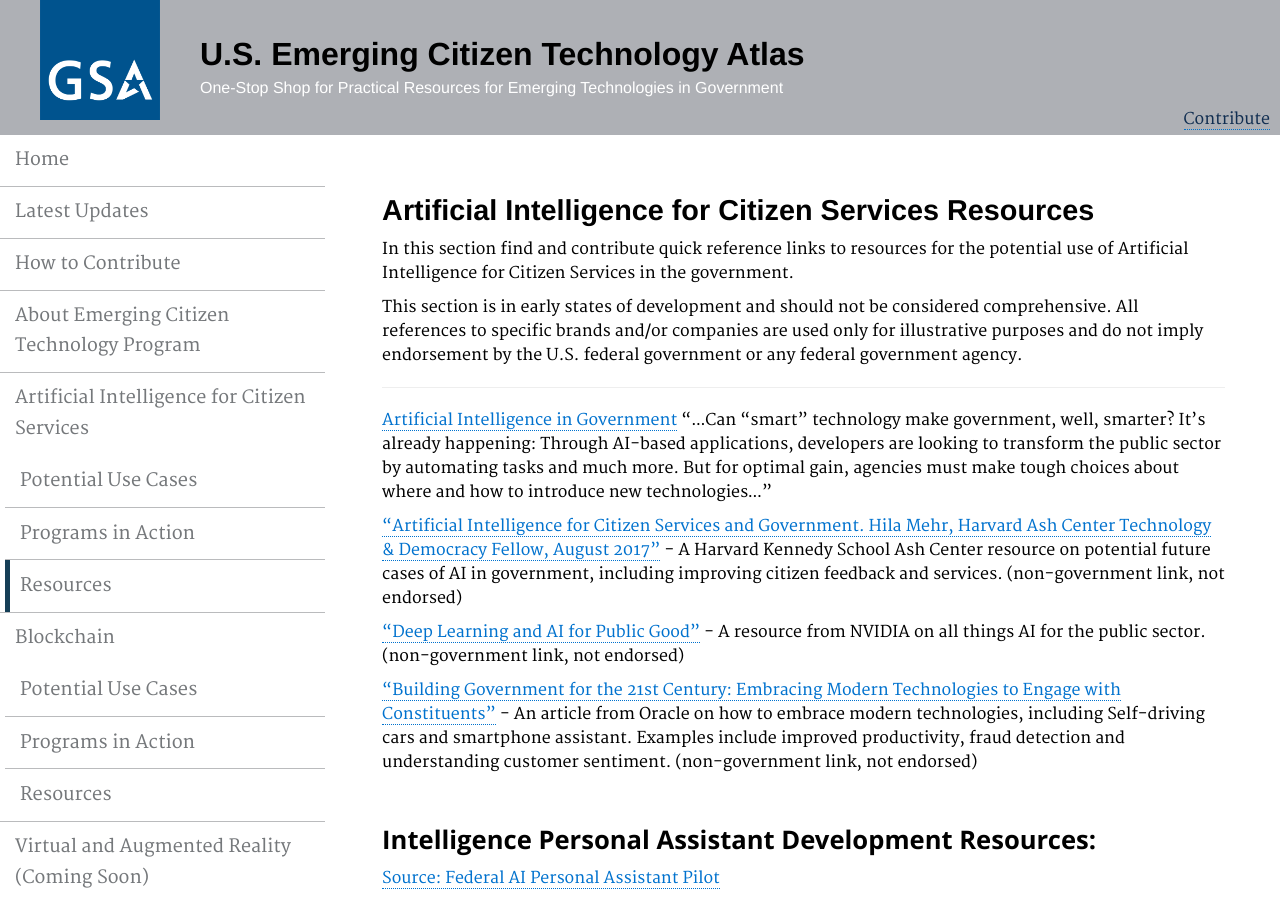
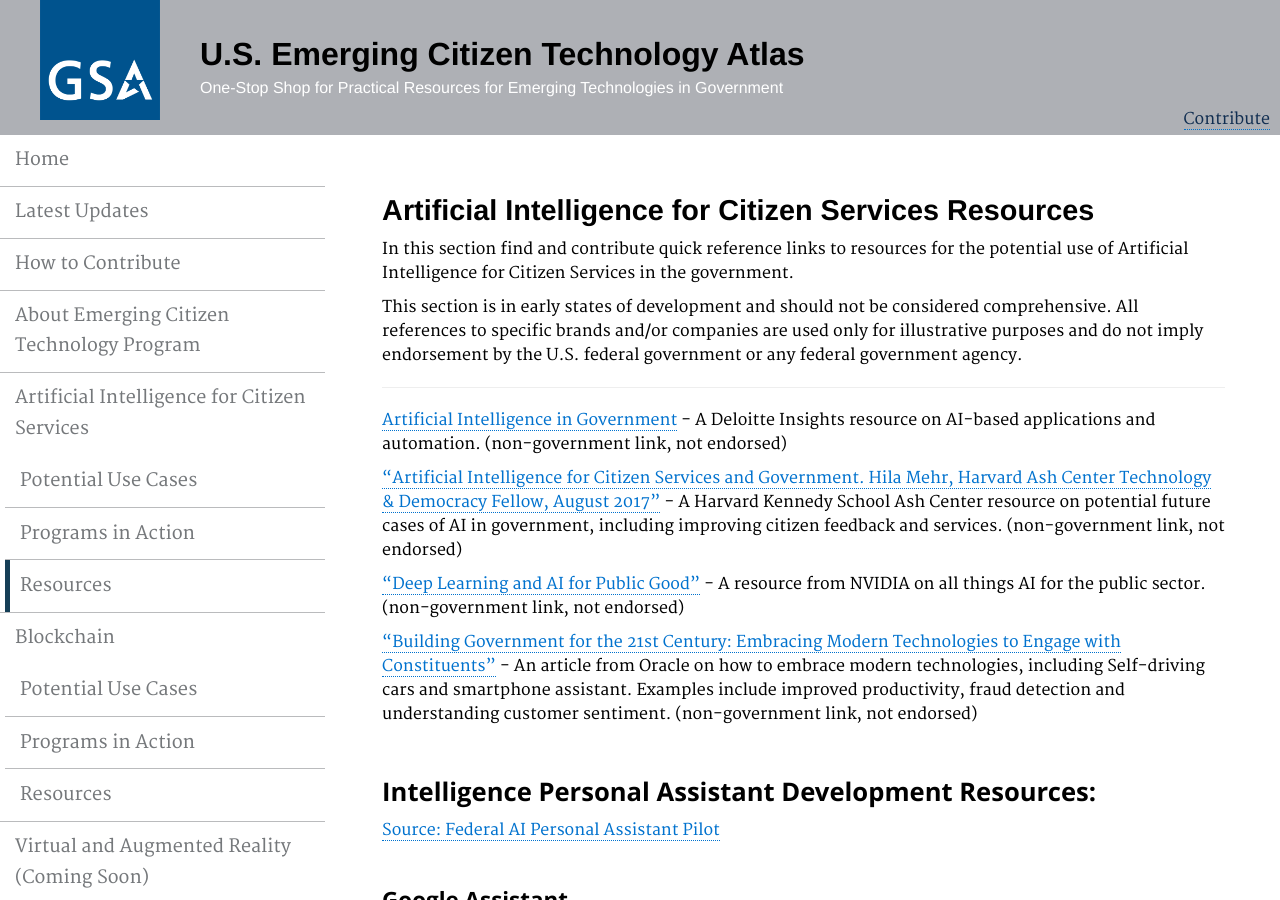
Before and after one commit to GSA/emerging-technology-atlas, a Jekyll site: the page built from pages/artificial-intelligence-resources.md, in a window 1280 px wide and 900 px high. Built offline with Jekyll 4.4.1, drawn with Linux system fonts in a browser that asks for light colours.

Commit message:
Update artificial-intelligence-resources.md

```diff
--- a/pages/artificial-intelligence-resources.md
+++ b/pages/artificial-intelligence-resources.md
@@ -13,7 +13,7 @@ description: ""
 
 ***
 
-<a href="https://dupress.deloitte.com/dup-us-en/focus/cognitive-technologies/artificial-intelligence-government-summary.html">Artificial Intelligence in Government</a> "...Can “smart” technology make government, well, smarter? It’s already happening: Through AI-based applications, developers are looking to transform the public sector by automating tasks and much more. But for optimal gain, agencies must make tough choices about where and how to introduce new technologies..."
+<a href="https://dupress.deloitte.com/dup-us-en/focus/cognitive-technologies/artificial-intelligence-government-summary.html">Artificial Intelligence in Government</a> - A Deloitte Insights resource on AI-based applications and automation. (non-government link, not endorsed)
 
 <a href="https://ash.harvard.edu/files/ash/files/artificial_intelligence_for_citizen_services.pdf">"Artificial Intelligence for Citizen Services and Government. Hila Mehr, Harvard Ash Center Technology & Democracy Fellow, August 2017"</a> - A Harvard Kennedy School Ash Center resource on potential future cases of AI in government, including improving citizen feedback and services. (non-government link, not endorsed)
 
```
